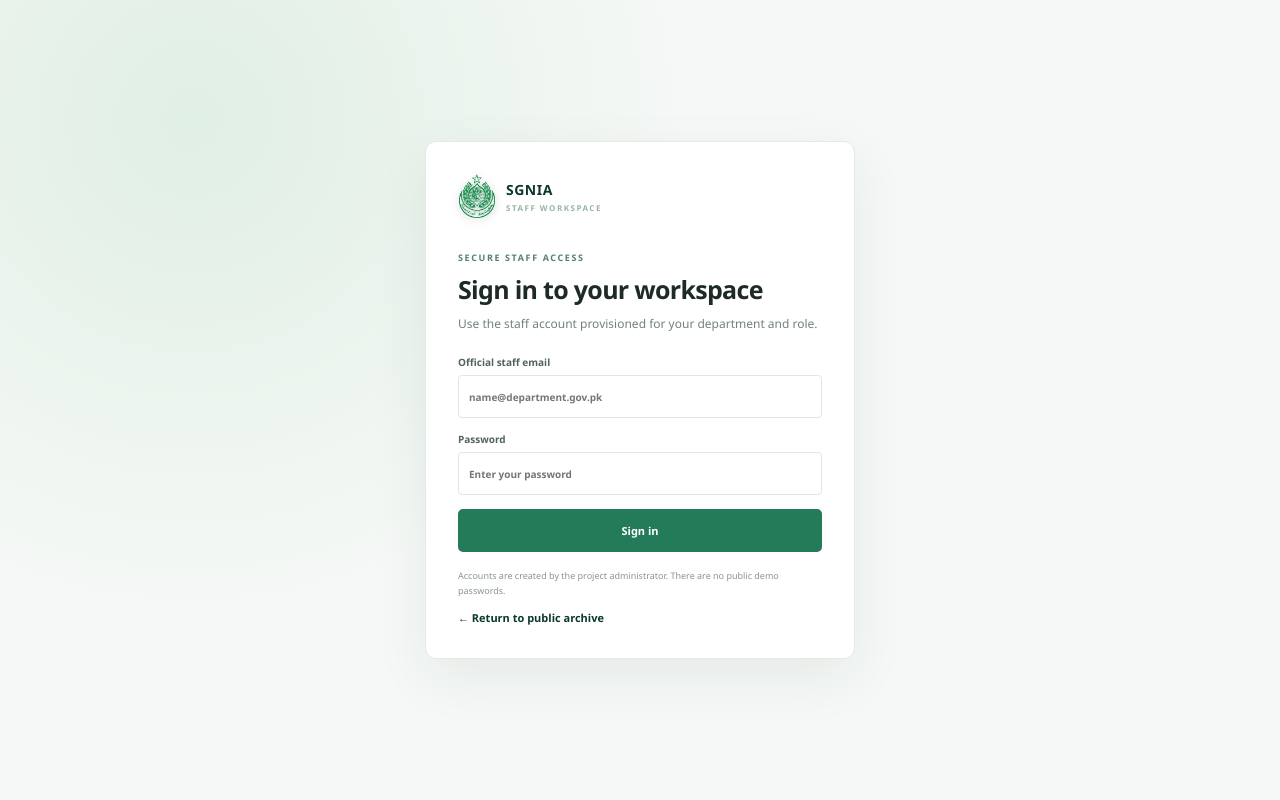
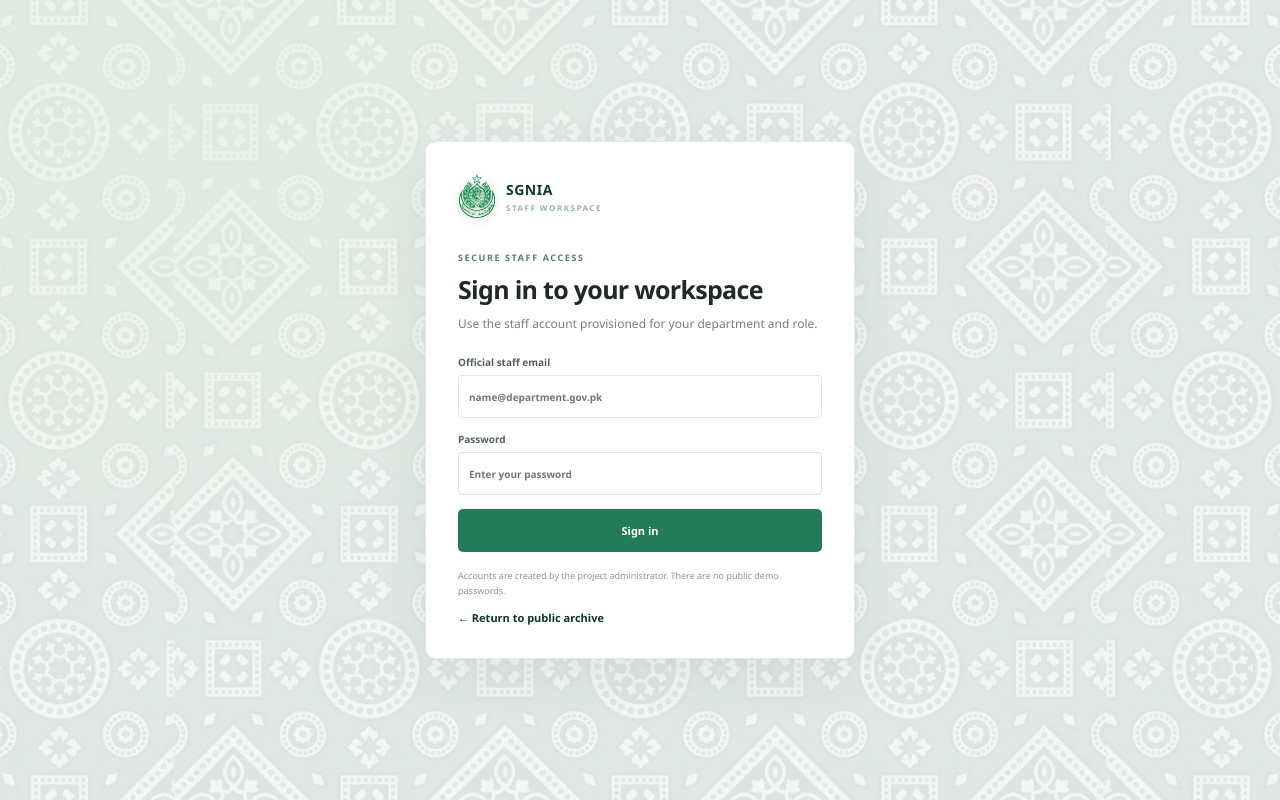
Before and after one commit to basitpathan45/sgnia-portal, a Flask app: a page that uses staff_portal/app/templates/base.html in a window 1280 px wide. Run offline with Flask 3, Linux system fonts and the light colour scheme; some libraries are stand-ins or nearby versions.

Commit message:
add Ajrak watermark to staff login
Co-authored-by: Copilot <223556219+Copilot@users.noreply.github.com>

```diff
--- a/staff_portal/app/static/staff.css
+++ b/staff_portal/app/static/staff.css
@@ -173,7 +173,7 @@ td { padding: 12px 14px; border-top: 1px solid #eef2ef; font-size: 10px; line-he
 .denied { color: #87918a; }
 .error-panel { max-width: 620px; margin: 50px auto; padding: 26px; }
 .error-panel h1 { margin: 9px 0; }
-.login-shell { display: grid; min-height: 100vh; place-items: center; padding: 25px; background: radial-gradient(circle at 15% 15%,#e0efe4,transparent 38%),var(--page); }
+.login-shell { display: grid; min-height: 100vh; place-items: center; padding: 25px; background: radial-gradient(circle at 15% 15%,rgba(224,239,228,.55),transparent 38%),linear-gradient(rgba(245,248,246,.91),rgba(245,248,246,.91)),url("ajrak-pattern.webp") center/cover no-repeat; }
 .login-card { width: min(430px,100%); padding: 32px; background: #fff; border: 1px solid var(--line); border-radius: 11px; box-shadow: 0 18px 55px #18362412; }
 .login-brand { margin-bottom: 33px; color: var(--forest); }
 .login-card h1 { margin: 8px 0; font-size: 25px; letter-spacing: -.7px; }
@@ -237,7 +237,7 @@ body.dark .notice         { background: #2a2210; border-color: #5a4a20; color: #
 body.dark .flash.success  { background: #0f2218; border-color: #1e4a30; color: #5ecf8a; }
 body.dark .flash.danger   { background: #2a0f0f; border-color: #5a2020; color: #e08080; }
 body.dark .flash.warning  { background: #2a2010; border-color: #5a4820; color: #d4a840; }
-body.dark .login-shell    { background: radial-gradient(circle at 15% 15%,#1a3327,transparent 38%),var(--page); }
+body.dark .login-shell    { background: radial-gradient(circle at 15% 15%,#1a3327aa,transparent 38%),linear-gradient(rgba(8,39,31,.91),rgba(8,39,31,.91)),url("ajrak-pattern.webp") center/cover no-repeat; }
 body.dark .login-card     { background: #192620; border-color: #253328; }
 body.dark input,
 body.dark select,
```
Also changed, not shown: staff_portal/app/static/ajrak-pattern.webp (added).
